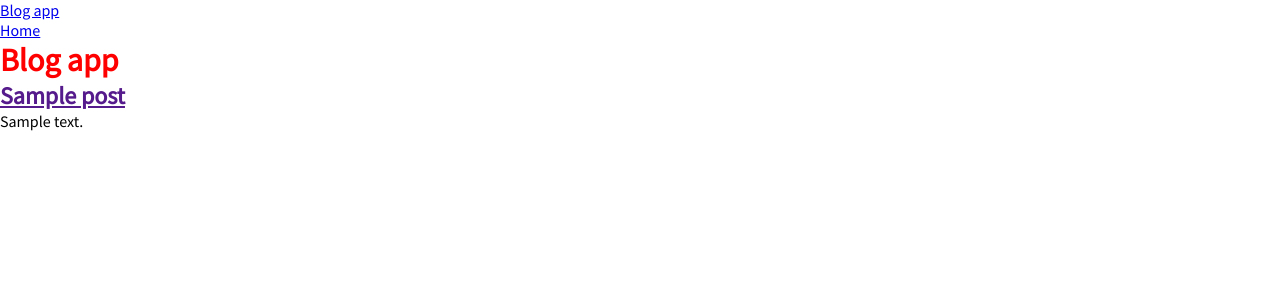
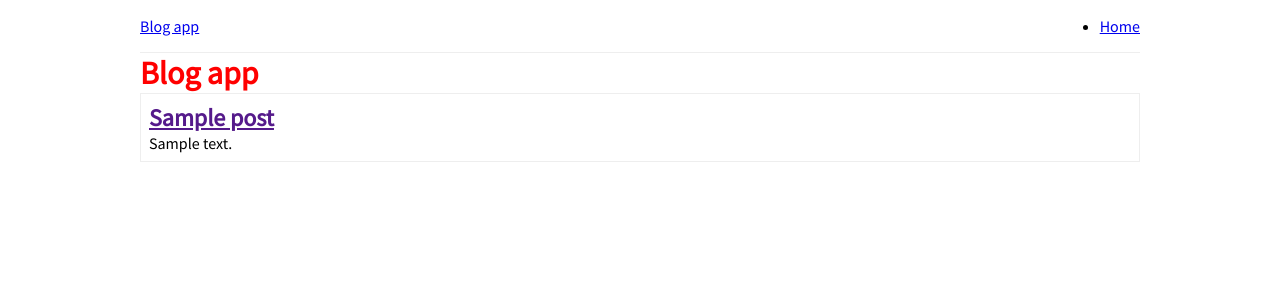
Before and after one commit to paulnyabaro/blog_app, a Django app: page / in a window 1280 px wide. Shown: the top 300 px of the page. Run offline with Django 4.2, Linux system fonts and the light colour scheme; tables that the repository leaves empty hold one stand-in row (values such as "Sample post").

Commit message:
Applying styling on the website

```diff
--- a/static/css/style.css
+++ b/static/css/style.css
@@ -6,6 +6,21 @@
 body{
     font-family: 'Source Sans Pro', sans-serif;
 }
+header{
+    display: flex;
+    margin-bottom: 1rem;
+    border-bottom: 1px solid #0001;
+    padding: 1rem 0;
+    justify-content: space-between;
+}
+header,.container{
+    max-width: 1000px;
+    margin: 0 auto;
+}
 h1{
     color: red;
 }
+.post-entry{
+    border:1px solid #0001;
+    padding: 0.5rem;
+}
--- a/templates/home.html
+++ b/templates/home.html
@@ -3,6 +3,7 @@
 {% block title %}Home{% endblock %}
 
 {% block content %}
+<div class="container">
     <h1>Blog app</h1>
     {% for post in post_list %}
     <div class="post-entry">
@@ -10,4 +11,5 @@
         <p>{{ post.body }}</p>
     </div>
     {% endfor %}
+</div>
 {% endblock %}
```
Lines whose indentation alone changed are shown as unchanged.
